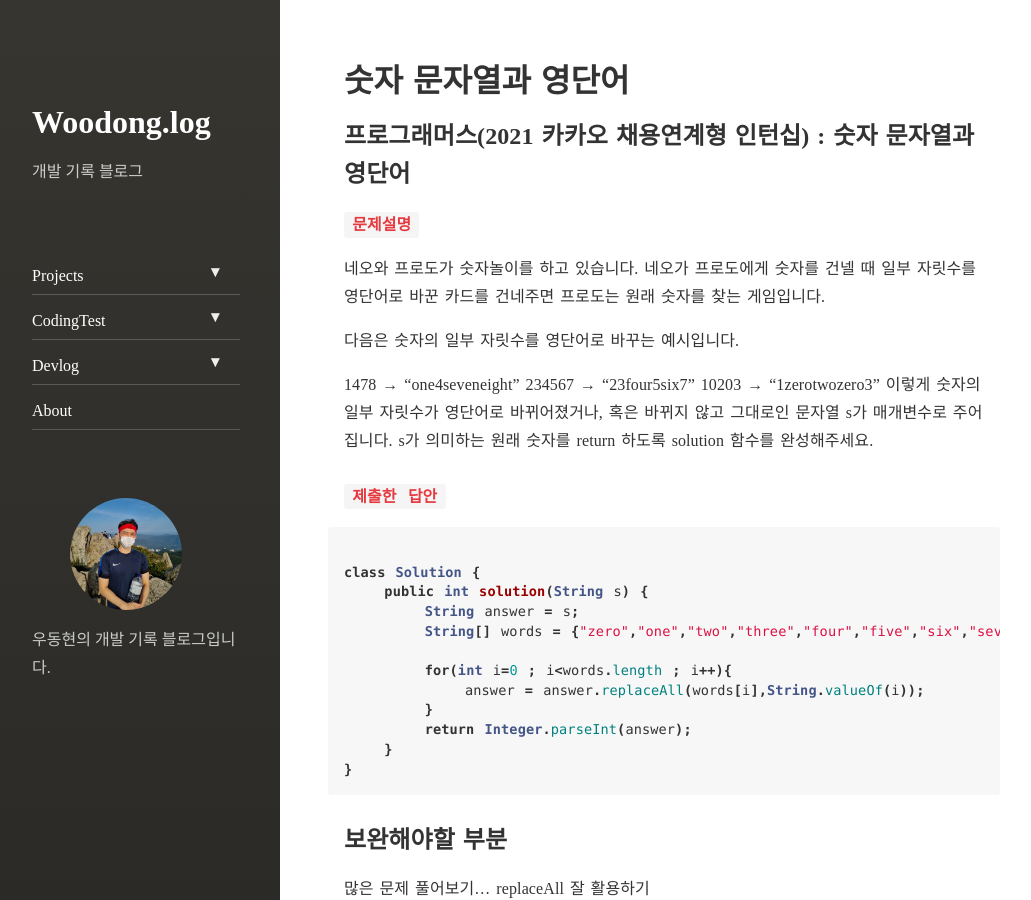
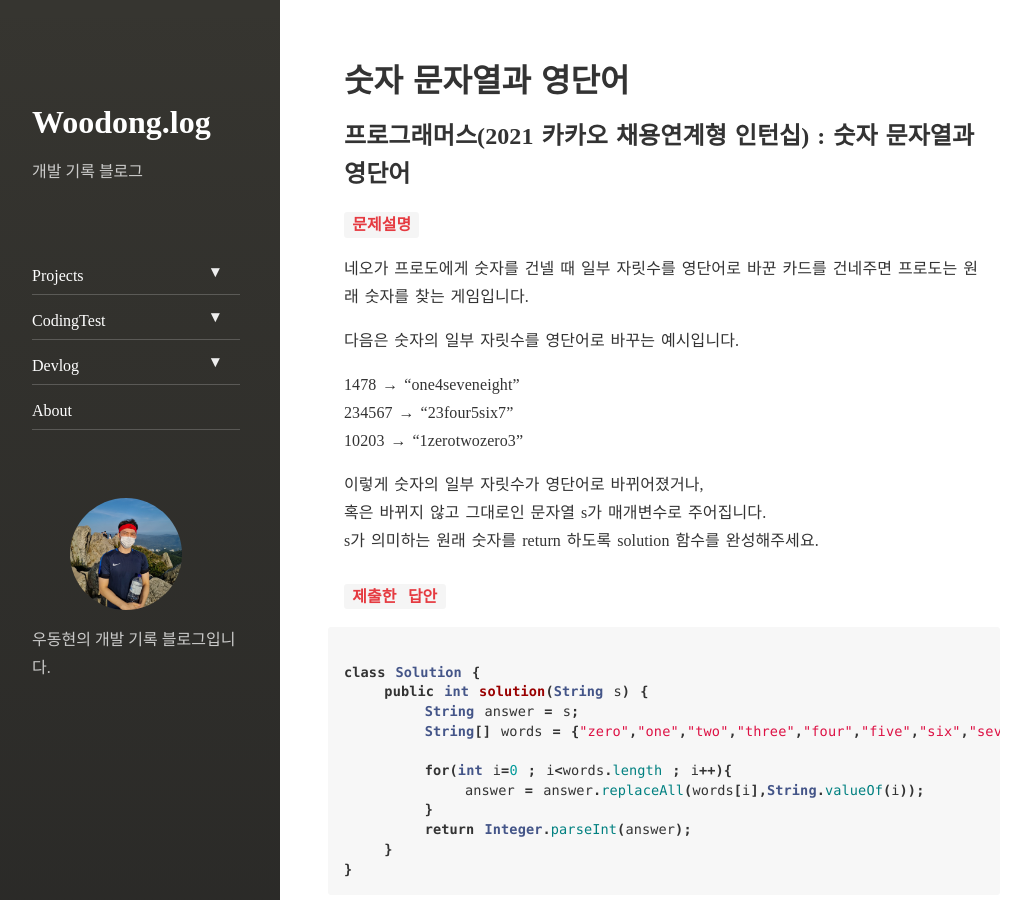
Before and after one commit to dhsj8405/dhsj8405.github.io, a Jekyll site: the page built from _posts/2022-02-10-codingTest02.markdown, in a window 1280 px wide and 900 px high, scrolled down 210 px. Shown: the whole window, without its empty margins (8-1039 px from the left). Built offline with Jekyll 4.4.1, drawn with Linux system fonts in a browser that asks for light colours; nearby versions of some CDN libraries; comment, search, counter and statistics services are not loaded; some of the changed text lies outside the part shown.

Commit message:
띄우기 수정

```diff
--- a/_posts/2022-02-10-codingTest02.markdown
+++ b/_posts/2022-02-10-codingTest02.markdown
@@ -12,14 +12,17 @@
 ## 프로그래머스(2021 카카오 채용연계형 인턴십) : 숫자 문자열과 영단어
 ### `문제설명`
 
-네오와 프로도가 숫자놀이를 하고 있습니다. 네오가 프로도에게 숫자를 건넬 때 일부 자릿수를 영단어로 바꾼 카드를 건네주면 프로도는 원래 숫자를 찾는 게임입니다.
+네오가 프로도에게 숫자를 건넬 때 일부 자릿수를 영단어로 바꾼 카드를 건네주면 프로도는 원래 숫자를 찾는 게임입니다.
 
 다음은 숫자의 일부 자릿수를 영단어로 바꾸는 예시입니다.
 
 1478 → "one4seveneight"
 234567 → "23four5six7"
 10203 → "1zerotwozero3"
-이렇게 숫자의 일부 자릿수가 영단어로 바뀌어졌거나, 혹은 바뀌지 않고 그대로인 문자열 s가 매개변수로 주어집니다. s가 의미하는 원래 숫자를 return 하도록 solution 함수를 완성해주세요.
+
+이렇게 숫자의 일부 자릿수가 영단어로 바뀌어졌거나,
+혹은 바뀌지 않고 그대로인 문자열 s가 매개변수로 주어집니다.
+s가 의미하는 원래 숫자를 return 하도록 solution 함수를 완성해주세요.
 
 
 ### `제출한 답안`
```
